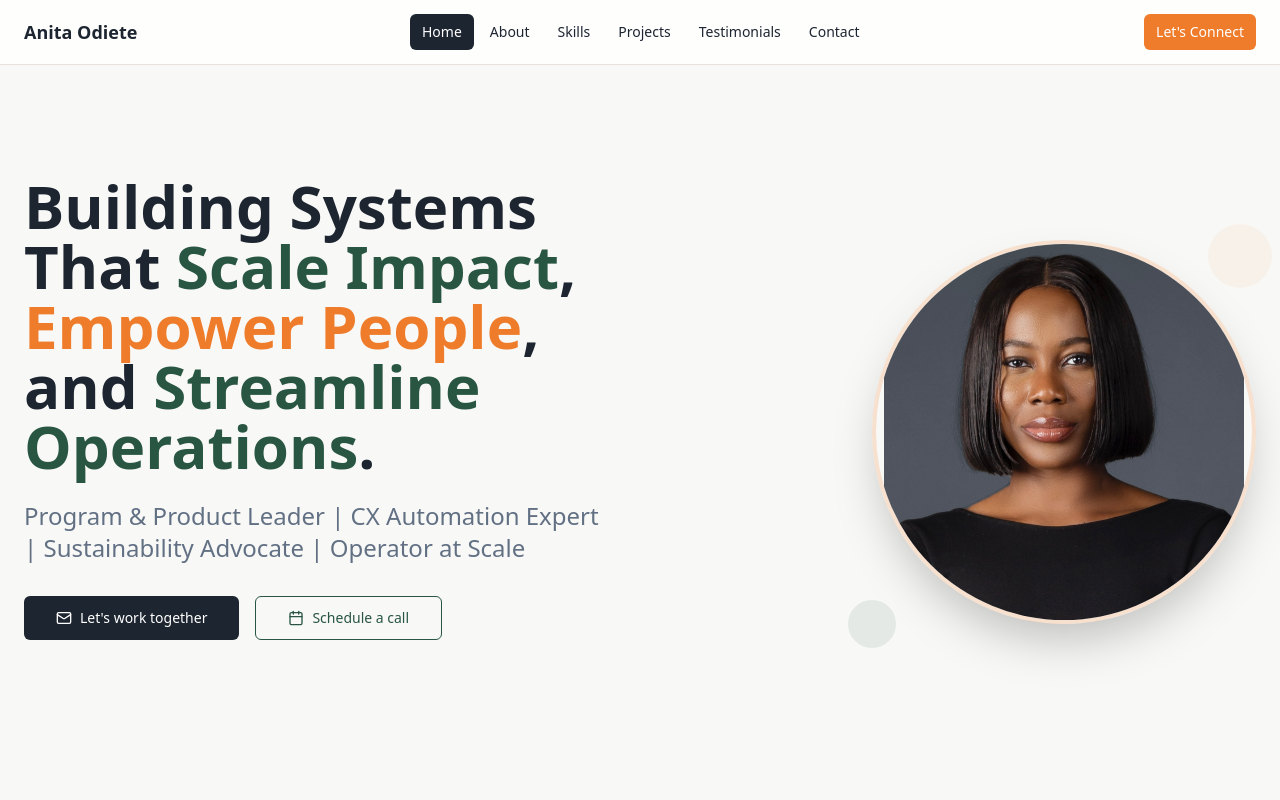
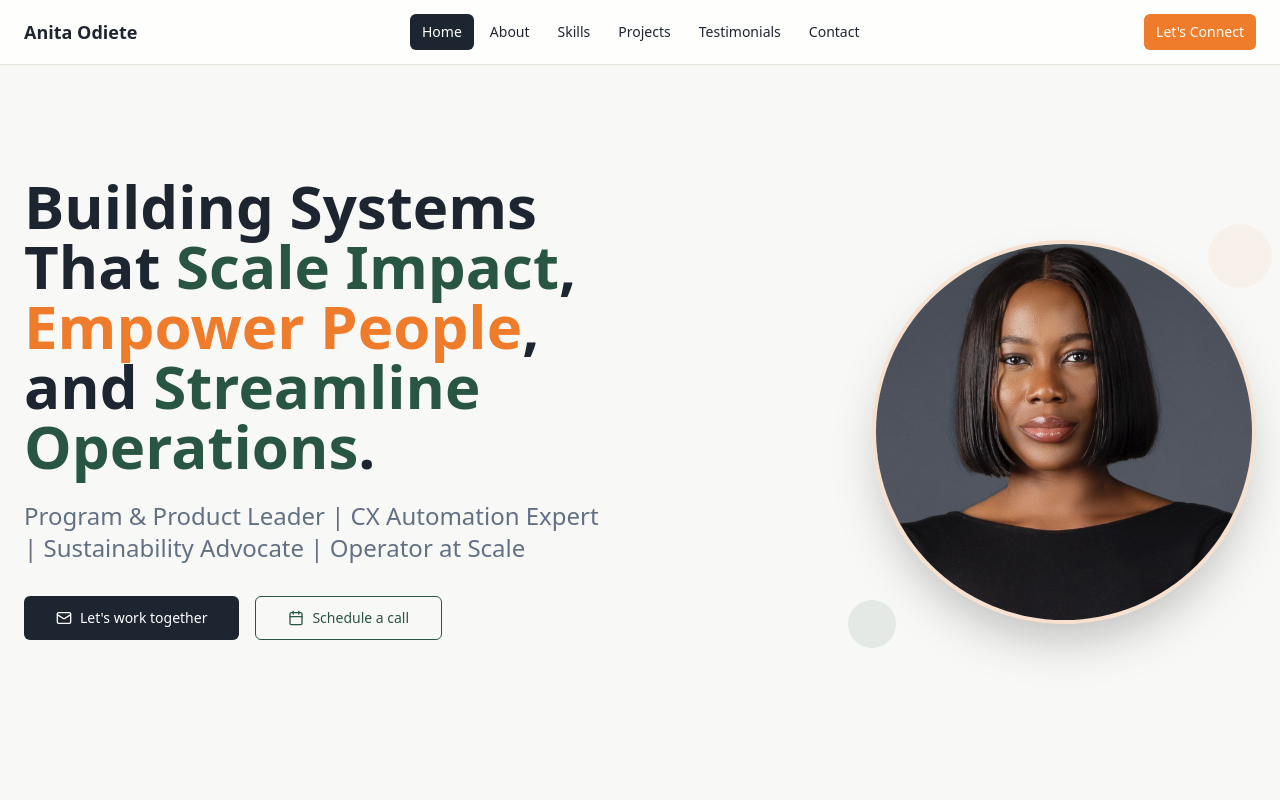
Before and after one commit to odietea/scale-impact-clarity, a React (Vite) app: page / in a window 1280 px wide. Shown: the top 800 px of the page. Built offline with nearby package versions, Linux system fonts and the light colour scheme.

Commit message:
Update hero section background
Use grey background to fill white areas on the sides of the circle in the hero section.

```diff
--- a/src/components/HeroSection.tsx
+++ b/src/components/HeroSection.tsx
@@ -47,7 +47,7 @@ const HeroSection = () => {
           <div className="flex justify-center lg:justify-end">
             <div className="relative">
               <div className="w-80 h-80 lg:w-96 lg:h-96 rounded-full overflow-hidden border-4 border-accent/20 shadow-2xl">
-                <img src={professionalHeadshot} alt="Anita Ogbonna - Professional Headshot" className="w-full h-full object-contain" />
+                <img src={professionalHeadshot} alt="Anita Ogbonna - Professional Headshot" className="w-full h-full object-cover" />
               </div>
               {/* Decorative elements */}
               <div className="absolute -top-4 -right-4 w-16 h-16 bg-accent/10 rounded-full animate-pulse"></div>
```
